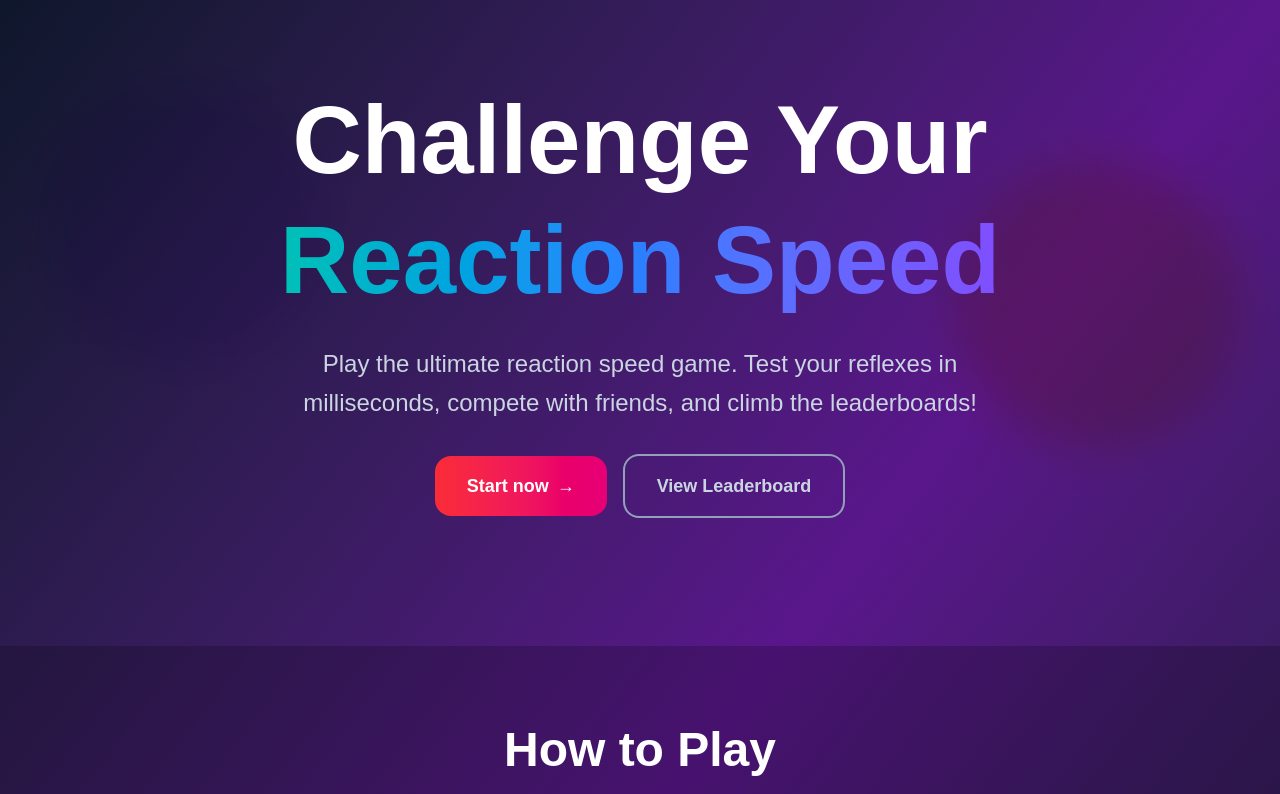
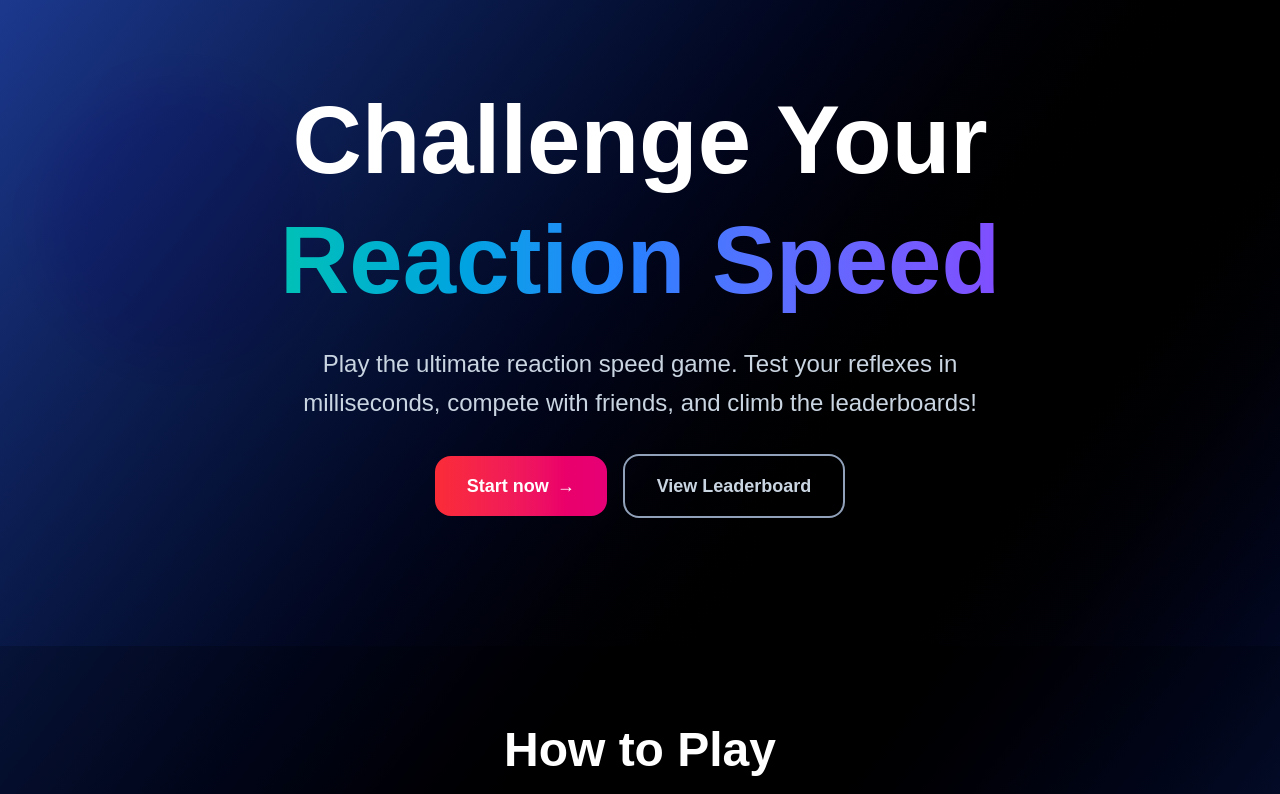
Before and after one commit to catmoreak/Reaction-Speed, a Next.js app in the folder my-app/: page / in a window 1280 px wide. Shown: the top 794 px of the page. Built offline with nearby package versions, Linux system fonts and the light colour scheme.

Commit message:
[fix] bg color

```diff
--- a/my-app/src/app/game/page.tsx
+++ b/my-app/src/app/game/page.tsx
@@ -481,7 +481,7 @@ export default function Game() {
   };
 
   return (
-    <div className="min-h-screen bg-black relative overflow-hidden">
+    <div className="min-h-screen bg-linear-to-br from-blue-900 via-black to-blue-900 relative overflow-hidden">
 
                     <div className="absolute inset-0">
         <div className="absolute top-20 left-10 w-96 h-96 bg-red-900/20 rounded-full mix-blend-multiply filter blur-3xl animate-pulse"></div>
--- a/my-app/src/app/globals.css
+++ b/my-app/src/app/globals.css
@@ -1,8 +1,8 @@
 @import "tailwindcss";
 
 :root {
-  --background: #ffffff;
-  --foreground: #171717;
+  --background: #0a0a23;
+  --foreground: #ffffff;
 }
 
 @theme inline {
@@ -10,13 +10,6 @@
   --color-foreground: var(--foreground);
   --font-sans: var(--font-geist-sans);
   --font-mono: var(--font-geist-mono);
-}
-
-@media (prefers-color-scheme: dark) {
-  :root {
-    --background: #0a0a0a;
-    --foreground: #ededed;
-  }
 }
 
 body {
--- a/my-app/src/app/page.tsx
+++ b/my-app/src/app/page.tsx
@@ -26,7 +26,7 @@ export default function Home() {
   }
 
   return (
-    <div className="min-h-screen bg-linear-to-br from-slate-900 via-purple-900 to-slate-900 relative overflow-hidden">
+    <div className="min-h-screen bg-linear-to-br from-blue-900 via-black to-blue-900 relative overflow-hidden">
 
       <div className="absolute inset-0">
         <div className="absolute top-20 left-10 w-72 h-72 bg-purple-500 rounded-full mix-blend-multiply filter blur-xl opacity-20 animate-pulse"></div>
--- a/my-app/src/app/themed/page.tsx
+++ b/my-app/src/app/themed/page.tsx
@@ -338,7 +338,7 @@ export default function ThemedGame() {
         <div className="absolute top-10 left-10 w-96 h-96 bg-green-400 rounded-full mix-blend-multiply filter blur-3xl opacity-40 animate-pulse"></div>
         <div className="absolute top-20 right-20 w-96 h-96 bg-pink-400 rounded-full mix-blend-multiply filter blur-3xl opacity-40 animate-pulse animation-delay-2000"></div>
         <div className="absolute bottom-10 left-1/2 w-96 h-96 bg-blue-400 rounded-full mix-blend-multiply filter blur-3xl opacity-40 animate-pulse animation-delay-4000"></div>
-        <div className="absolute inset-0 bg-gradient-to-br from-black via-gray-900 to-black opacity-80"></div>
+        <div className="absolute inset-0 bg-gradient-to-br from-blue-900 via-black to-blue-900 opacity-80"></div>
       </div>
 
       <div className="absolute inset-0 opacity-30" style={{backgroundImage: 'radial-gradient(circle, rgba(255,255,255,0.1) 1px, transparent 1px)', backgroundSize: '30px 30px'}}></div>
--- a/my-app/src/components/NameInput.tsx
+++ b/my-app/src/components/NameInput.tsx
@@ -37,7 +37,7 @@ export default function NameInput({ onNameSubmit }: NameInputProps) {
   };
 
   return (
-    <div className="min-h-screen bg-linear-to-br from-indigo-900 via-purple-700 to-red-900 relative overflow-hidden flex items-center justify-center">
+    <div className="min-h-screen bg-linear-to-br from-blue-900 via-black to-blue-900 relative overflow-hidden flex items-center justify-center">
 
       <div className="absolute inset-0">
         <div className="absolute top-20 left-10 w-96 h-96 bg-red-500/30 rounded-full mix-blend-multiply filter blur-3xl animate-pulse"></div>
```
